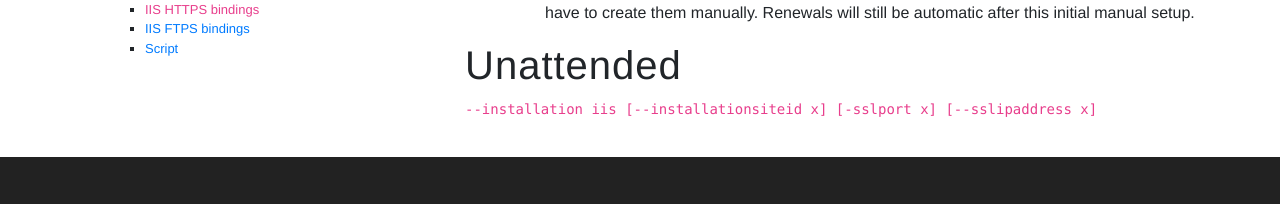
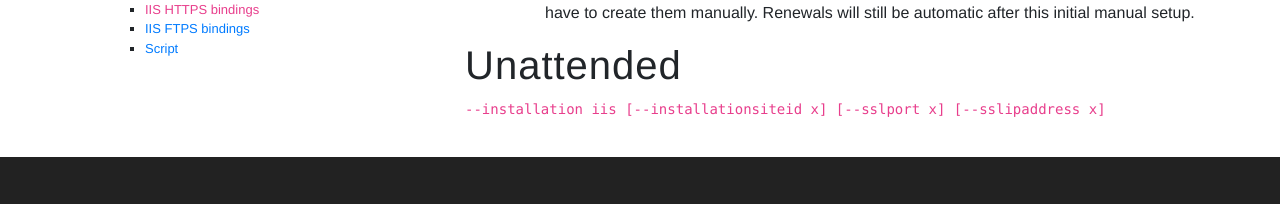
Before and after one commit to win-acme/win-acme.github.io, a Jekyll site: the page built from reference/plugins/installation/iisweb.md, in a window 1280 px wide. Shown: the part 957-1161 px from the top of the page. Built offline with Jekyll 4.4.1, drawn with Linux system fonts in a browser that asks for light colours; our own code applies the rules of GitHub Pages for plain Markdown files.

```diff
--- a/reference/plugins/installation/iisweb.md
+++ b/reference/plugins/installation/iisweb.md
@@ -31,4 +31,4 @@ Create or update website bindings in IIS, according to the following logic:
 	Renewals will still be automatic after this initial manual setup.
 
 ## Unattended
-`--installation iis [--installationsiteid x] [-sslport x] [--sslipaddress x]`
+`--installation iis [--installationsiteid x] [--sslport x] [--sslipaddress x]`
```
